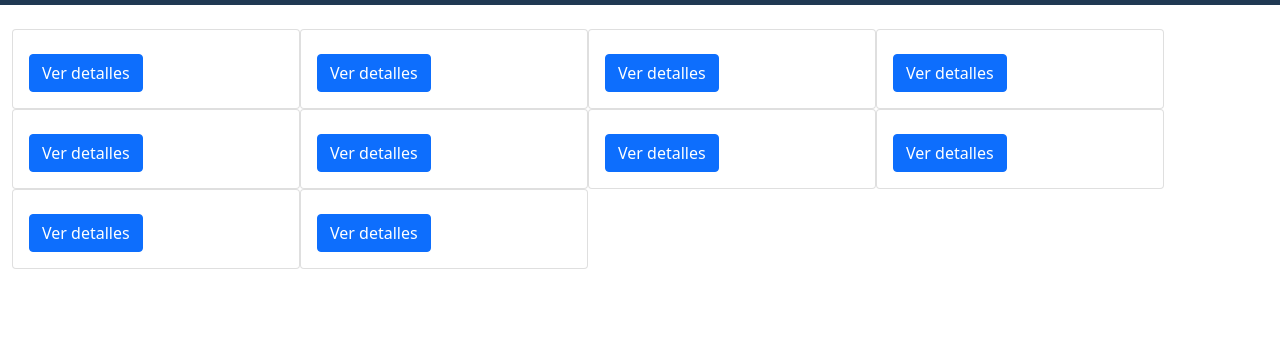
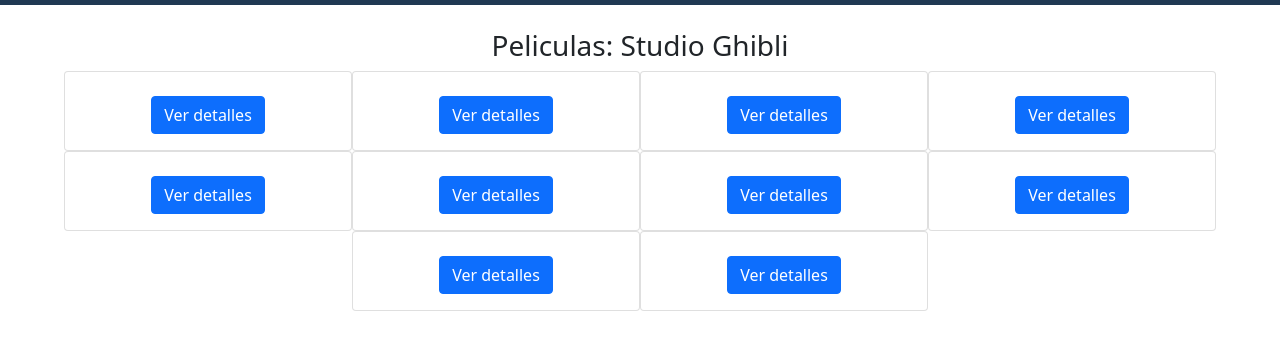
Before and after one commit to SaulAlamilla/Proyecto_web, a plain HTML site: page index.html in a window 1280 px wide. Shown: the part 66-416 px from the top of the page. Drawn offline with nearby package versions, Linux system fonts and the light colour scheme; no server answers.

Commit message:
Centrado y titulo

```diff
--- a/index.html
+++ b/index.html
@@ -27,9 +27,10 @@
     </div>
 </nav>
 <br>
+<h3 style="text-align: center">Peliculas: Studio Ghibli</h3>
 <!--CARTAS DE PRESENTACIÓN QUE SE CREAN EN EL JS CON BOOTSTRAP-->
 <div class="">
-    <div class="container-fluid" id="container"></div>
+    <div class="container-fluid" id="container" style="text-align: center"></div>
 </div>
 <script src="https://cdn.jsdelivr.net/npm/bootstrap@5.1.3/dist/js/bootstrap.bundle.min.js" integrity="sha384-ka7Sk0Gln4gmtz2MlQnikT1wXgYsOg+OMhuP+IlRH9sENBO0LRn5q+8nbTov4+1p" crossorigin="anonymous"></script>
 </body>
```
